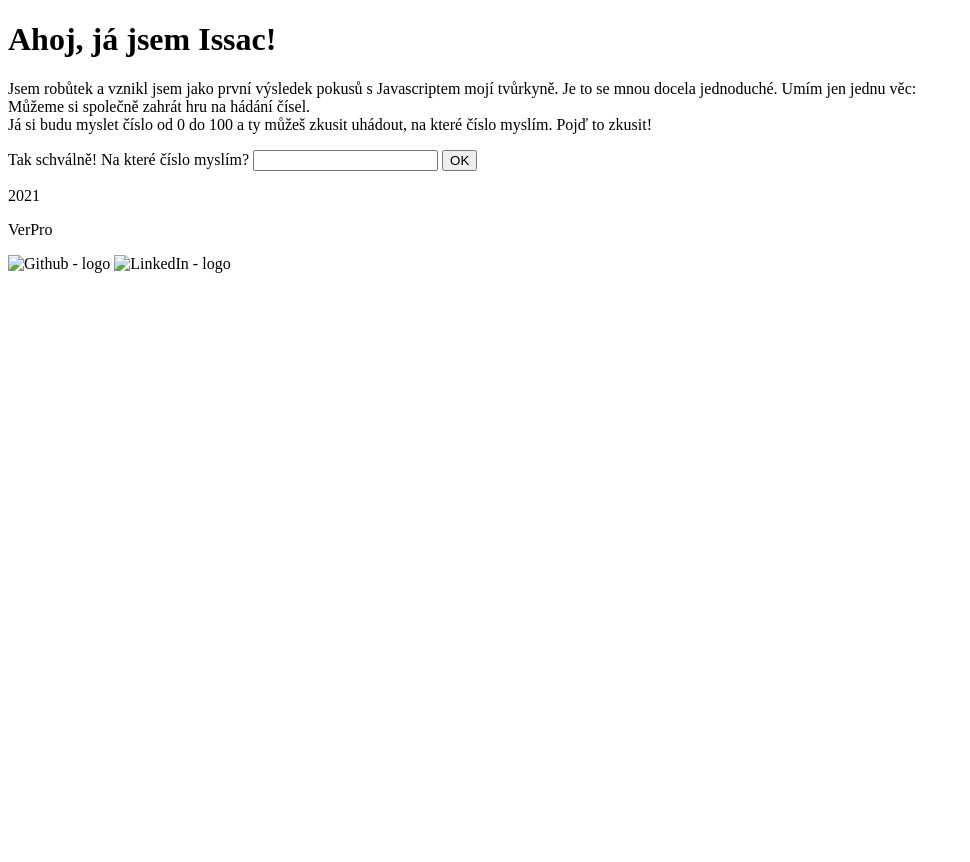
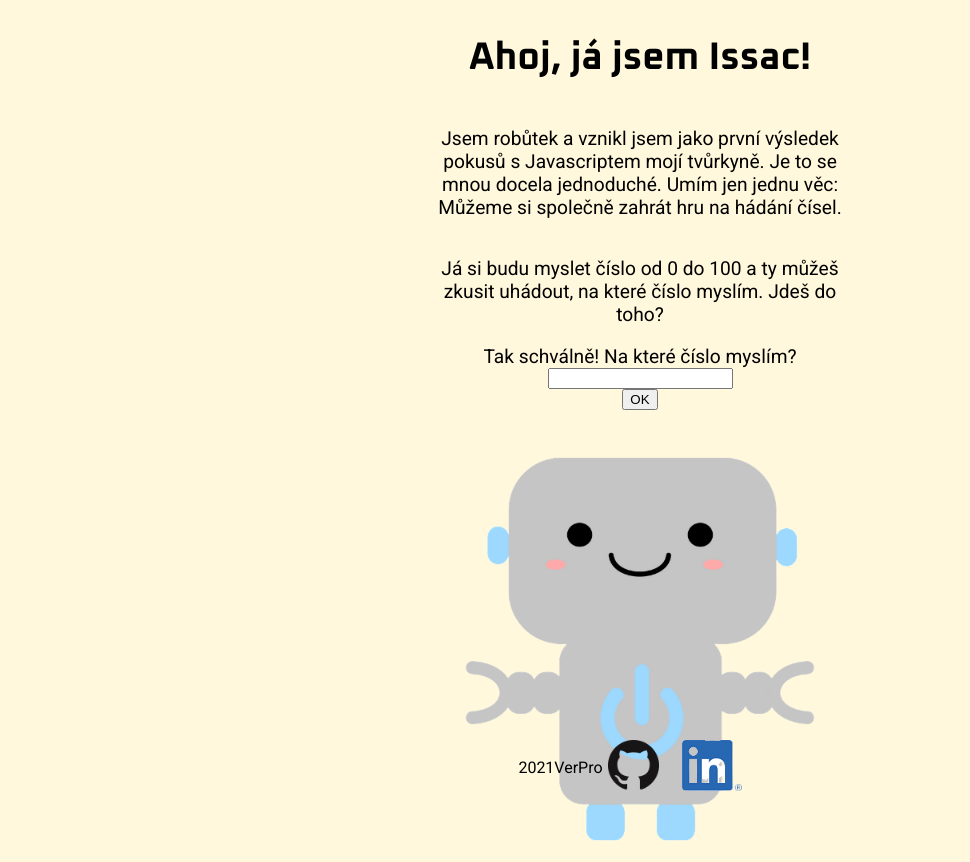
Before and after one commit to VerPro/Issac, a plain HTML site: page index.html in a window 1280 px wide. Shown: the whole page, without its empty margins (0-970 px from the left). Before the commit the page ends 800 px from the top, so only its background shows below. Drawn offline with Linux system fonts and the light colour scheme.

Commit message:
major styles

```diff
--- a/index.html
+++ b/index.html
@@ -5,33 +5,42 @@
     <meta http-equiv="X-UA-Compatible" content="IE=edge" />
     <meta name="viewport" content="width=device-width, initial-scale=1.0" />
     <title>Robůtek Issac</title>
+    <link rel="preconnect" href="https://fonts.gstatic.com">
+<link href="https://fonts.googleapis.com/css2?family=Oxanium:wght@700&family=Roboto:ital,wght@0,400;0,700;1,400;1,700&display=swap" rel="stylesheet">
     <link rel="stylesheet" href="style.css" />
-    <script src="script.js"></script>
   </head>
   <body>
     <header>
-    <h1>Ahoj, já jsem Issac!</h1>
-    <p class="intro">
-      Jsem robůtek a vznikl jsem jako první výsledek pokusů s Javascriptem mojí tvůrkyně. Je to se mnou docela jednoduché. Umím jen jednu věc: <br>
-      Můžeme si společně zahrát hru na hádání čísel. <br>
-      Já si budu myslet číslo od 0 do 100 a ty můžeš zkusit uhádout, na které číslo myslím. Pojď to zkusit!
-    </p>
+      <h1>Ahoj, já jsem Issac!</h1>
+      <p>Jsem robůtek a vznikl jsem jako první výsledek pokusů s Javascriptem mojí tvůrkyně. Je to se mnou docela jednoduché. Umím jen jednu věc: <br>
+      Můžeme si společně zahrát hru na hádání čísel.</p>
+      <p>Já si budu myslet číslo od 0 do 100 a ty můžeš zkusit uhádout, na které číslo myslím. Jdeš do toho?</p>
 
     </header>
 
     <section>
-      <label for="guessNumber">Tak schválně! Na které číslo myslím?</label>
-      <input id = "inputGuessNumber"type="number" name="guessNumber">
-      <button id = "buttonGuess" type="submit">OK</button>
-      <p class="result"></p>
+      <div class="form">
+        <label for="guessNumber">Tak schválně! Na které číslo myslím?</label>
+        <input id = "inputGuessNumber" type="number" name="guessNumber">
+        <button id = "buttonGuess" type="submit">OK</button>
+        <p class="result"></p>
 
+        <div id="again">
+
+        </div>
+
+        <img src="images/issac-removebg-preview.png" alt="Robůtek Issac">
+      </div>
     </section>
+
+
 
     <footer>
       <p class="year">2021</p>
       <p class="author">VerPro</p>
-      <img src="" alt="Github - logo"></img>
-      <img src="" alt="LinkedIn - logo"></img>
+      <a href="https://github.com/VerPro"><img src="images/GitHub-Mark-64px.png" alt="Github - logo"></img></a>
+      <a href="https://www.linkedin.com/in/vprokupkova-cz/"><img src="images/LI-In-64.png" alt="LinkedIn - logo"></img></a>
     </footer>
+    <script src="script.js"></script>
   </body>
 </html>
--- a/script.js
+++ b/script.js
@@ -1,19 +1,27 @@
 'use strict';
 //Nechat vyskočit varovné okénko, pokud user nezadává number
-
 const buttonGuessElm = document.querySelector('#buttonGuess');
-const resultElm = document.querySelector('result');
+const resultElm = document.querySelector('.result');
+const buttonAgain = document.querySelector('#again');
 
 let numberIssac = Math.round(Math.random() * 100);
 let numberUser = document.querySelector('#inputGuessNumber');
 
-const guessNumber = () => {
+buttonAgainFunction = () => {
+  const aElm = document.createElement('a');
+  aElm.textContent = 'Hraj se mnou znovu';
+  aElm.classList.add('buttonAgain');
+  aElm.setAttribute('href', 'index.html');
+  aElm.appendChild(buttonAgain);
+};
+
+const guessNumber = (numberUser) => {
   if (numberIssac === numberUser) {
-    console.log(`Ano, myslím na číslo ${numberIssac}!`);
+    resultElm.textContent = `Ano, myslím na číslo ${numberIssac}!`;
   } else {
-    console.log(
-      `Ne, toto není číslo, na které myslím. Myslím na číslo ${numberIssac}.`,
-    );
+    resultElm.textContent = `Ne, ${numberUser} není číslo, na které myslím. Myslím na číslo ${numberIssac}.`;
+    buttonAgainFunction();
+    numberUser.setAttribute('value', '');
   }
 };
 
--- a/style.css
+++ b/style.css
@@ -1,3 +1,80 @@
-.body {
-  background-color: cadetblue;
+body {
+  background-color: cornsilk;
+  font-family: 'Roboto', sans-serif;
+  display: flex;
+  flex-direction: column;
+  align-items: center;
+  justify-content: space-between;
 }
+
+h1 {
+  font-family: 'Oxanium', cursive;
+}
+
+p {
+  text-align: center;
+}
+
+img {
+  max-width: 80%;
+}
+
+.form img {
+  margin-bottom: 5px;
+}
+
+footer a {
+  padding: 5px;
+}
+
+footer {
+  display: flex;
+  justify-content: center;
+  align-items: center;
+  position: fixed;
+  bottom: 0;
+}
+
+.buttonAgain {
+  text-decoration: none;
+  border: 2px solid #c5c5c5;
+  padding: 3px;
+  background-color: #9dd8ff;
+  color: black;
+}
+
+.form {
+  display: flex;
+  flex-direction: column;
+  justify-content: space-between;
+  align-items: center;
+}
+
+span {
+  font-weight: bold;
+}
+@media screen and (min-width: 800px) {
+  header,
+  section {
+    max-width: 40%;
+    display: flex;
+    flex-direction: column;
+    justify-content: center;
+    align-items: center;
+    font-size: larger;
+    text-align: center;
+  }
+
+  input {
+    max-width: 40%;
+  }
+
+  button {
+    max-width: 40%;
+    flex-grow: 1;
+  }
+
+  p {
+    max-width: 80%;
+  }
+}
```
Also changed, not shown: images/GitHub-Mark-64px.png (added), images/LI-In-64.png (added), images/issac-removebg-preview.png (added), images/issac.png (added).
